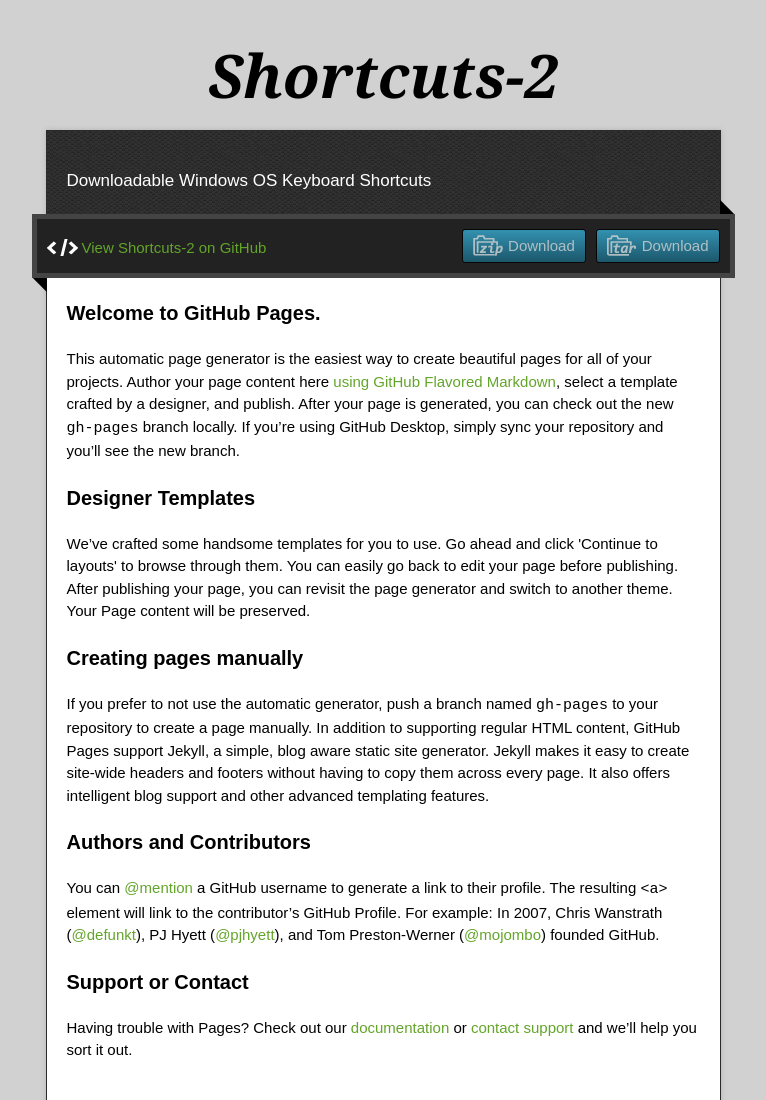
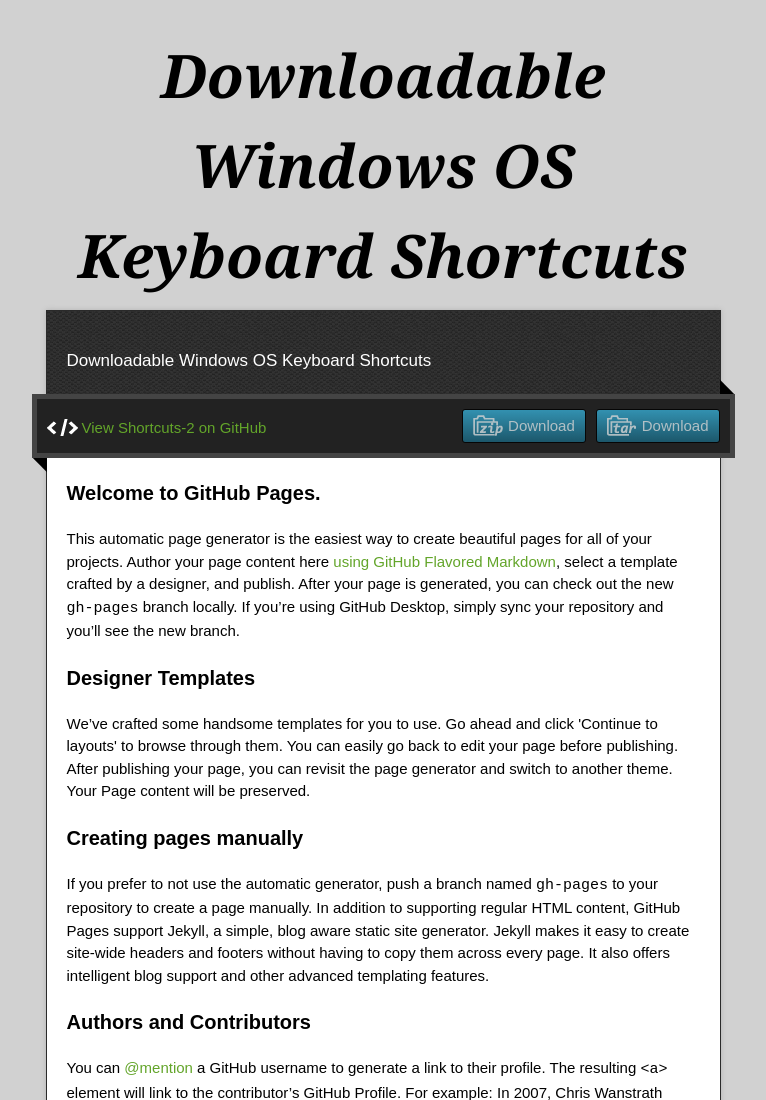
Before and after one commit to Nkcurlett/shortcuts-2, a plain HTML site: page index.html in a window 1280 px wide. Shown: the top 1100 px of the page, without its empty margins (257-1023 px from the left). Drawn offline with nearby package versions, Linux system fonts and the light colour scheme.

Commit message:
Update index.html

```diff
--- a/index.html
+++ b/index.html
@@ -11,7 +11,7 @@
   <script type="text/javascript" src="https://ajax.googleapis.com/ajax/libs/jquery/1.7.1/jquery.min.js"></script>
   <script type="text/javascript" src="javascripts/script.js"></script>
 
-  <title>Shortcuts-2</title>
+  <title>Downloadable Windows OS Keyboard Shortcuts</title>
   <meta name="description" content="Downloadable Windows OS Keyboard Shortcuts">
 
   <meta name="viewport" content="width=device-width,initial-scale=1">
@@ -22,7 +22,7 @@
 
   <div class="wrapper">
     <header>
-      <h1 class="title">Shortcuts-2</h1>
+      <h1 class="title">Downloadable Windows OS Keyboard Shortcuts</h1>
     </header>
     <div id="container">
       <p class="tagline">Downloadable Windows OS Keyboard Shortcuts</p>
```
